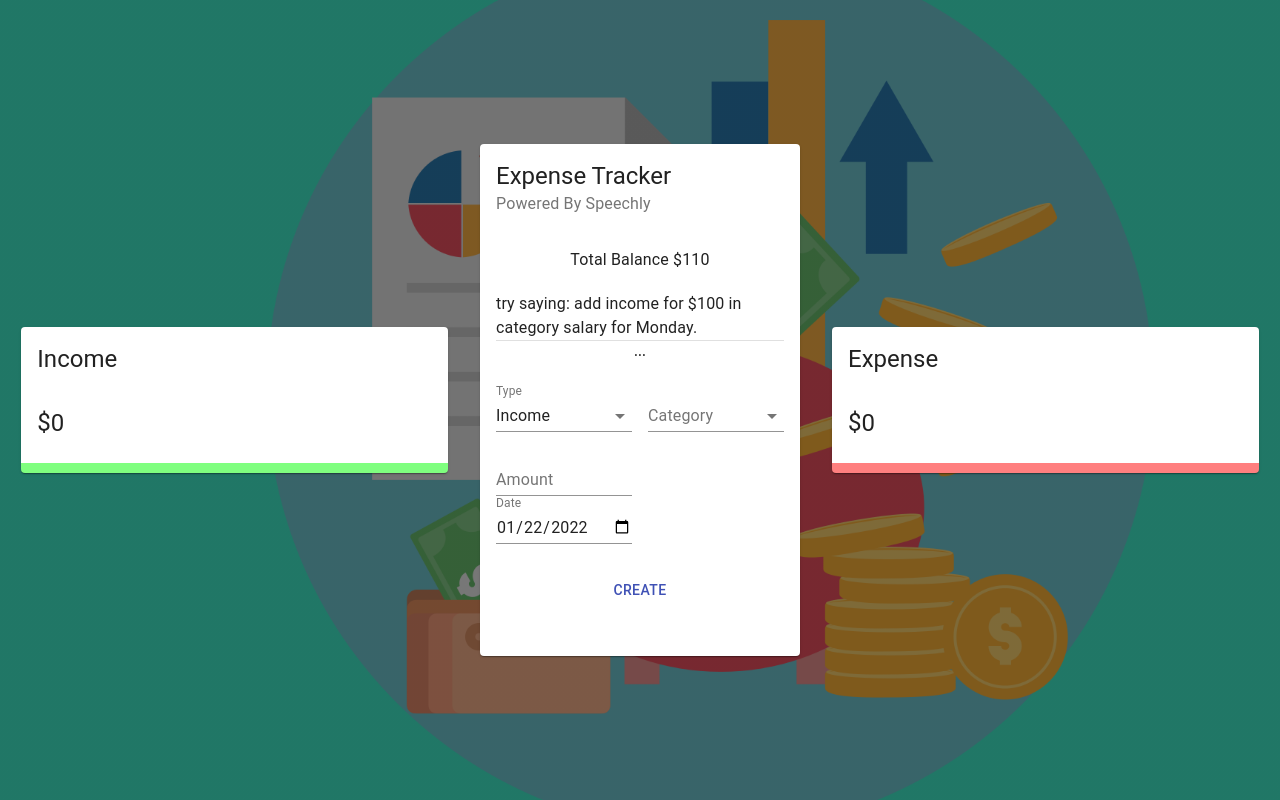
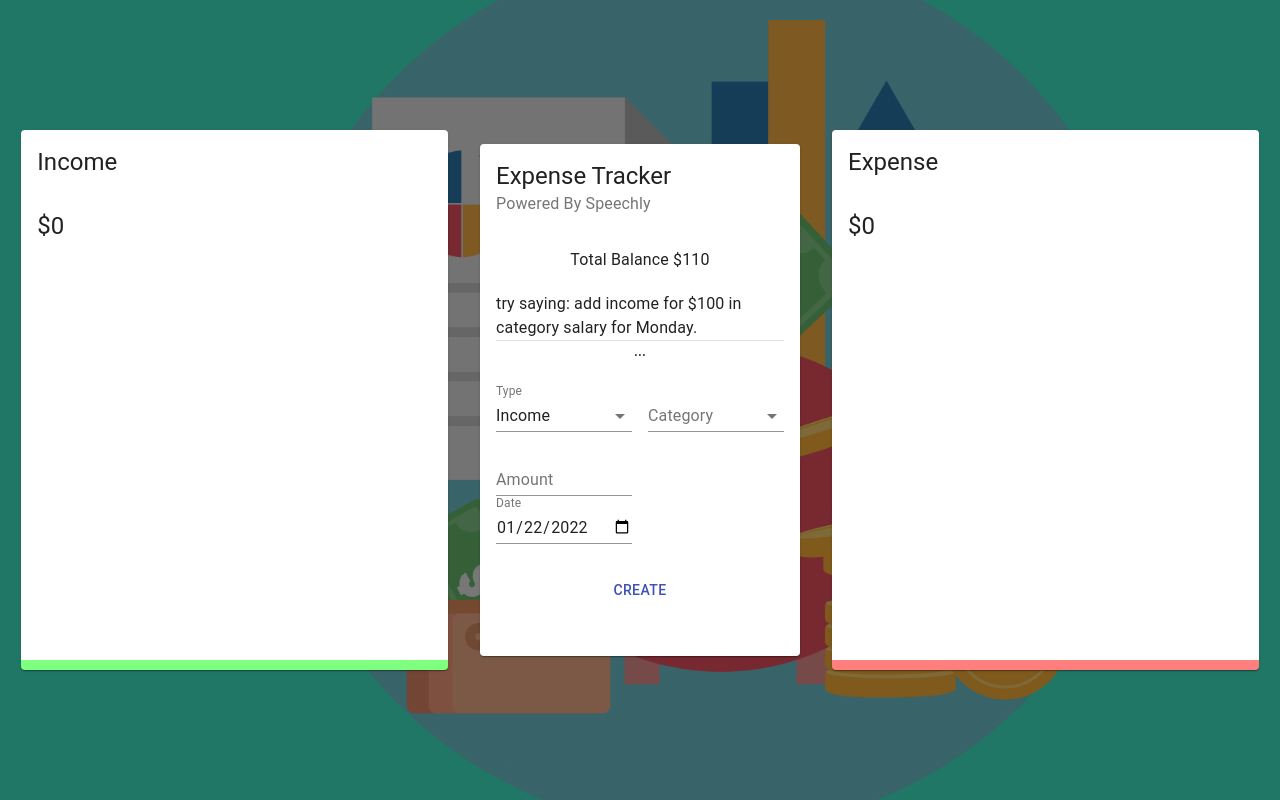
Before and after one commit to NathanielMention/budget-tracker, a React (Create React App) app: page / in a window 1280 px wide. Built offline with nearby package versions, Linux system fonts and the light colour scheme.

Commit message:
fix chart error

```diff
--- a/src/components/details/details.jsx
+++ b/src/components/details/details.jsx
@@ -1,8 +1,10 @@
 import React from "react";
 import { Card, CardHeader, CardContent, Typography } from "@material-ui/core";
-import Doughnut from "chart.js/auto";
+import { Doughnut } from "react-chartjs-2";
+import { Chart, registerables } from "chart.js";
 import useTransactions from "../../useTransactions";
 import makeStyles from "./styles";
+Chart.register(...registerables);
 
 const Details = ({ title }) => {
   const classes = makeStyles();
@@ -12,7 +14,7 @@ const Details = ({ title }) => {
       <CardHeader title={title} />
       <CardContent>
         <Typography variant="h5">${total}</Typography>
-        {/* <Doughnut data="DATA" /> */}
+        <Doughnut type="doughnut" data={chartData} />
       </CardContent>
     </Card>
   );
```
